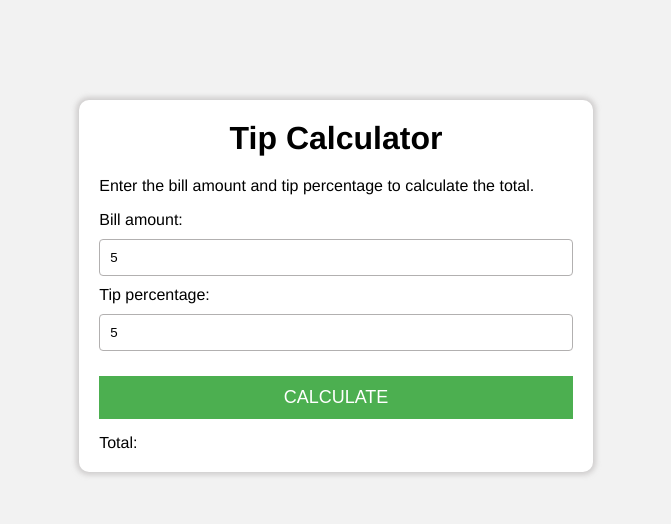
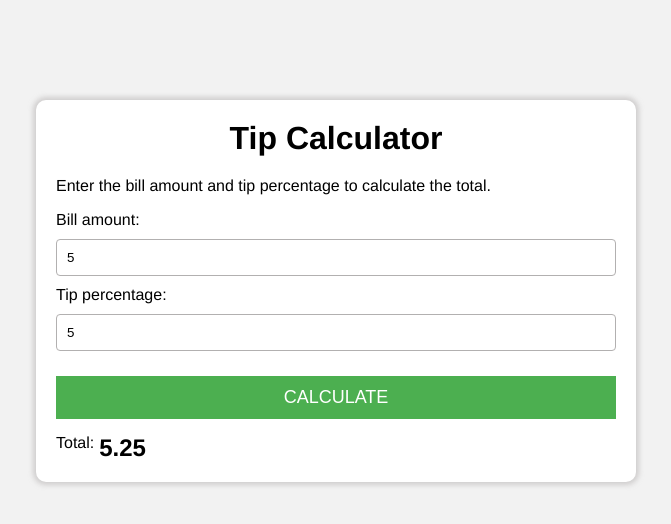
Before and after one commit to sarthak-arora-2/practiceProjects, a plain HTML site: page 2-tipCalculator/index.html in a window 1280 px wide. Both pictures are taken after typing "5", "5" into the empty fields and a click on the button "CALCULATE". Shown: the whole page, without its empty margins (304-975 px from the left). Drawn offline with Linux system fonts and the light colour scheme.

Commit message:
js added

```diff
--- a/2-tipCalculator/index.html
+++ b/2-tipCalculator/index.html
@@ -15,8 +15,12 @@
         <label for="tip" class="tip">Tip percentage:</label>
         <input type="number" class="tipAmt">
         <button>CALCULATE</button>
-        <label for="total" class="total">Total: </label>
-        <span></span>
+        <div class="block">
+            <label for="total" class="total">Total: </label>
+            <span class="final"></span>
+        </div>
+
     </div>
+    <script src="index.js"></script>
 </body>
 </html>
--- /dev/null
+++ b/2-tipCalculator/index.js
@@ -0,0 +1,11 @@
+function calculateBill(){
+    let billAmount = parseFloat(document.querySelector(".billAmt").value)
+    let tipPercent = parseFloat(document.querySelector(".tipAmt").value)
+    let tipAmount = (billAmount*tipPercent)/100
+    let totalAmount = (billAmount + tipAmount).toFixed(2)
+    document.querySelector(".final").innerHTML = totalAmount
+    // console.log(totalAmount)
+    }
+
+    let button = document.querySelector("button")
+    button.addEventListener('click', (e) => calculateBill())
--- a/2-tipCalculator/style.css
+++ b/2-tipCalculator/style.css
@@ -11,13 +11,14 @@ body {
 
 .box {
     background-color: white;
+    /* max-width: 600px; */
     margin: 100px auto;
     display: flex;
     flex-direction: column;
     padding: 20px;
     border-radius: 10px;
     box-shadow: 0px 0px 5px 3px rgba(176, 172, 172, 0.5);
-    width: 37%;
+    width: 560px;
 }
 
 h1 {
@@ -55,4 +56,17 @@ button {
     font-size: large;
     background-color: #4caf50;
     color: white;
+    cursor: pointer;
 }
+button:hover{
+    background-color: #2e8a33;
+}
+span{
+    font-size: 24px;
+    font-weight: bold;
+    padding-left: 5px;
+    /* margin-top: 10px; */
+}
+.block{
+    display: flex;
+}
```
